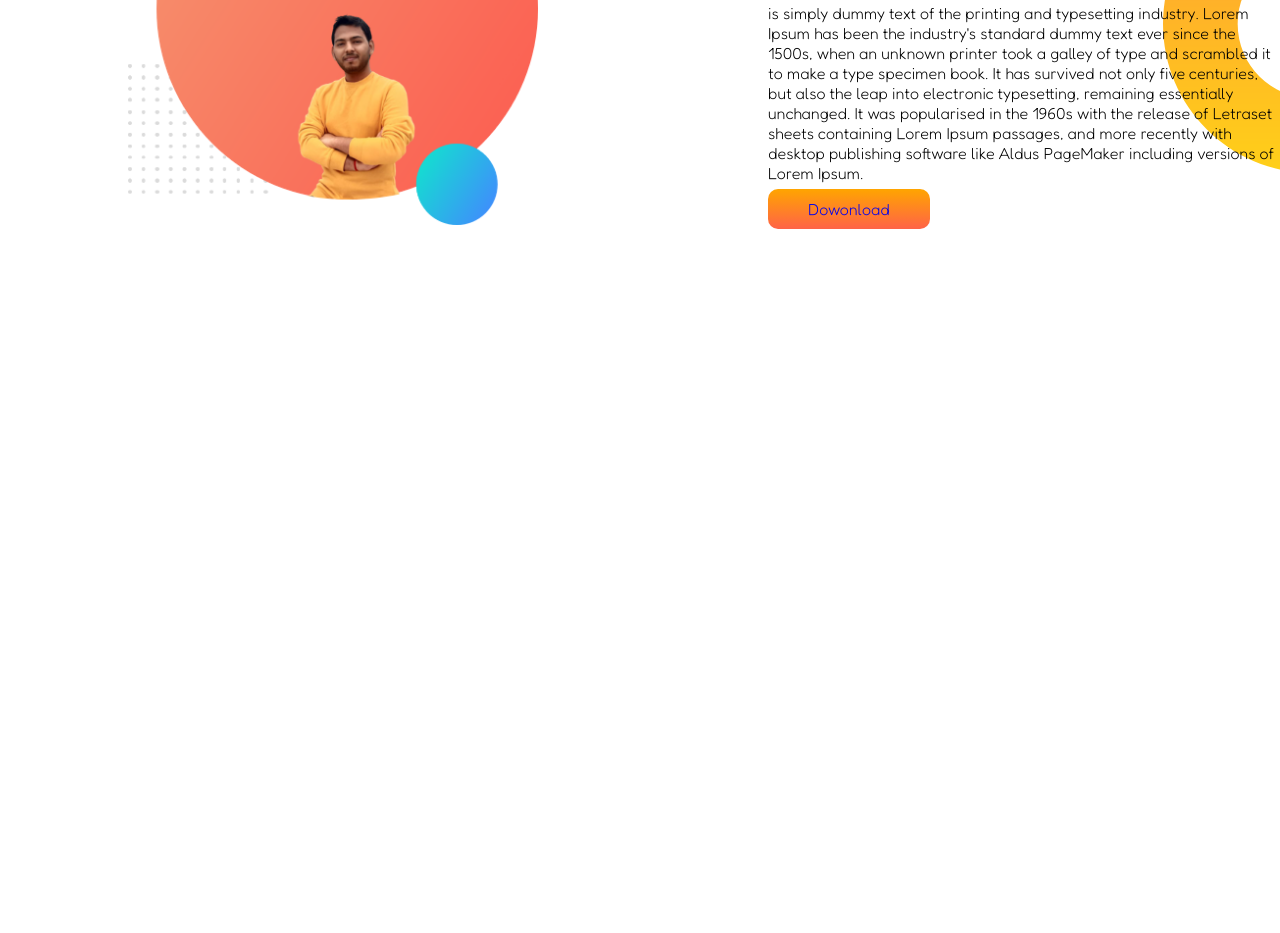
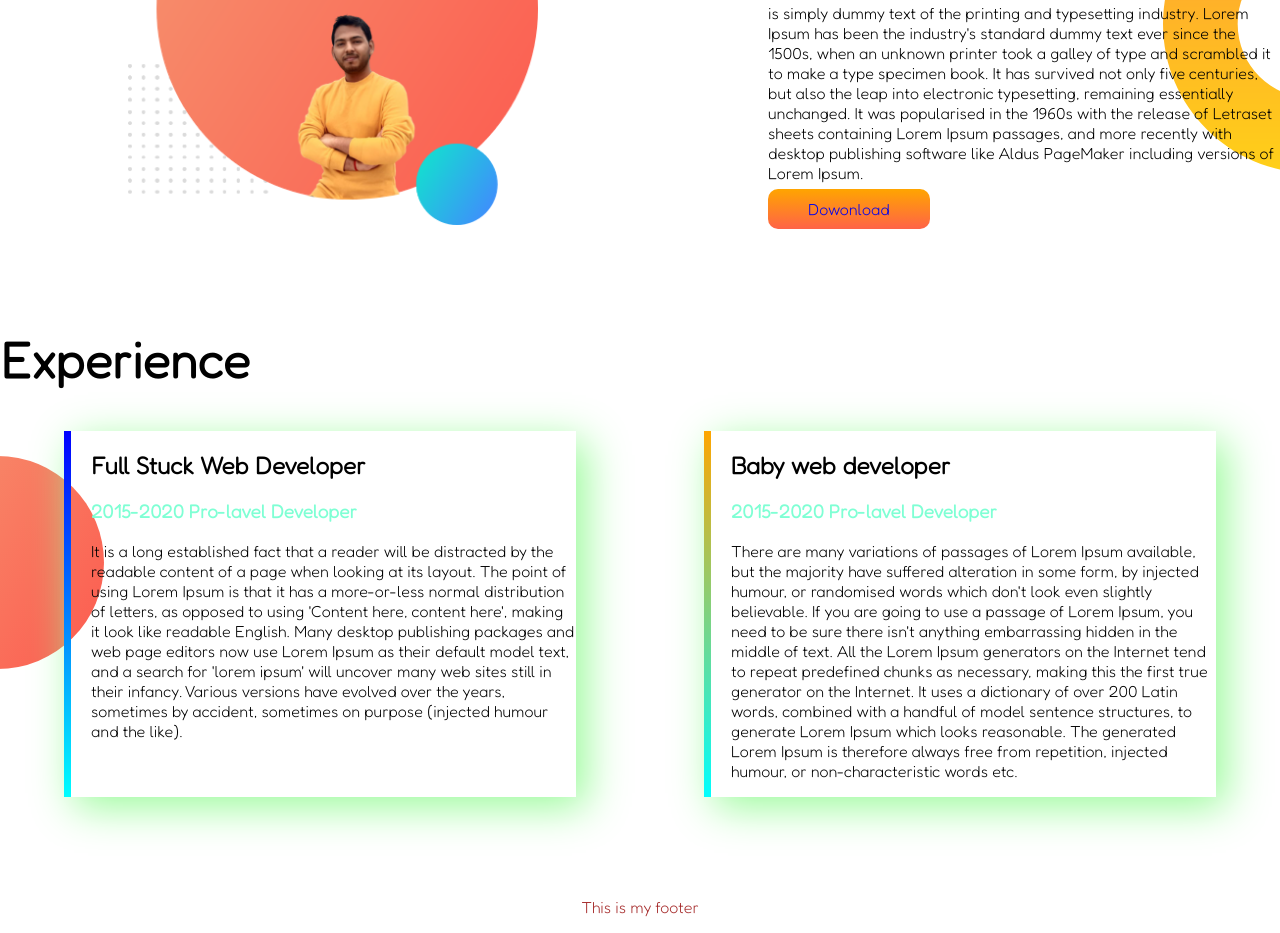
Before and after one commit to shadhinroy10/Portfolio_design, a plain HTML site: page index.html in a window 1280 px wide. Shown: the part 785-1718 px from the top of the page. Before the commit the page ends 1114 px from the top, so only its background shows below. Drawn offline with Linux system fonts and the light colour scheme.

Commit message:
Portfolio_design

```diff
--- a/index.html
+++ b/index.html
@@ -16,7 +16,7 @@
 
 <body>
 
-    <section class="top-banner">
+    <section class="top-banner flexable">
         <div class="half-width">
             <h1>Welcome To</h1>
             <h1> <span class="bg-color">Shadhin's </span> Portfplio</h1>
@@ -42,7 +42,7 @@
         </div>
     </section>
 
-    <section class="middle-design">
+    <section class="middle-design flexable">
         <div class="half-width">
             <img src="my-bg (1).png" alt="">
         </div>
@@ -62,6 +62,54 @@
                 href="https://www.facebook.com/profile.php?id=100008559856202">Dowonload</a>
         </div>
     </section>
+
+    <section class="bottom-area">
+
+        <h1>Experience</h1>
+        <div class="flexable">
+            <div id="first" class="shadow">
+                <h2>Full Stuck Web Developer</h2>
+                <h3 class="bg-color">2015-2020 Pro-lavel Developer</h3>
+                <p>
+                    It is a long established fact that a reader will be distracted by the readable content of a page
+                    when
+                    looking at its layout. The point of using Lorem Ipsum is that it has a more-or-less normal
+                    distribution
+                    of letters, as opposed to using 'Content here, content here', making it look like readable English.
+                    Many
+                    desktop publishing packages and web page editors now use Lorem Ipsum as their default model text,
+                    and a
+                    search for 'lorem ipsum' will uncover many web sites still in their infancy. Various versions have
+                    evolved over the years, sometimes by accident, sometimes on purpose (injected humour and the like).
+                </p>
+            </div>
+
+            <div id="second" class="shadow">
+                <h2>Baby web developer</h2>
+                <h3 class="bg-color">2015-2020 Pro-lavel Developer</h3>
+                <p>
+                    There are many variations of passages of Lorem Ipsum available, but the majority have suffered
+                    alteration in some form, by injected humour, or randomised words which don't look even slightly
+                    believable. If you are going to use a passage of Lorem Ipsum, you need to be sure there isn't
+                    anything
+                    embarrassing hidden in the middle of text. All the Lorem Ipsum generators on the Internet tend to
+                    repeat
+                    predefined chunks as necessary, making this the first true generator on the Internet. It uses a
+                    dictionary of over 200 Latin words, combined with a handful of model sentence structures, to
+                    generate
+                    Lorem Ipsum which looks reasonable. The generated Lorem Ipsum is therefore always free from
+                    repetition,
+                    injected humour, or non-characteristic words etc.
+                </p>
+            </div>
+        </div>
+
+    </section>
+
+    <footer>
+        <p>This is my footer</p>
+    </footer>
+
 </body>
 
 </html>
--- a/style.css
+++ b/style.css
@@ -11,7 +11,7 @@ h1{
     color: aquamarine;
 }
 
-section{
+.flexable{
     display: flex;
     margin-bottom: 100px;
 }
@@ -44,3 +44,39 @@ section{
     background-position: right;
 
 }
+
+.shadow{
+    box-shadow:10PX 10PX 40PX palegreen;
+    width: 40%;
+    margin-left: 5%;
+    margin-right: 5%;
+    padding-left: 20px;
+
+
+
+}
+
+.bottom-area{
+    background-image: url(images/exp-bg.png);
+    background-repeat: no-repeat;
+    background-position: left;
+
+}
+
+#first{
+    border-left: 7px solid;
+    border-image: linear-gradient(blue, cyan);
+    border-image-slice: 1;
+
+}
+
+#second{
+    border-left: 7px solid;
+    border-image: linear-gradient(orange, cyan);
+    border-image-slice: 1;
+}
+
+footer p{
+    text-align: center;
+    color: brown;
+}
```
